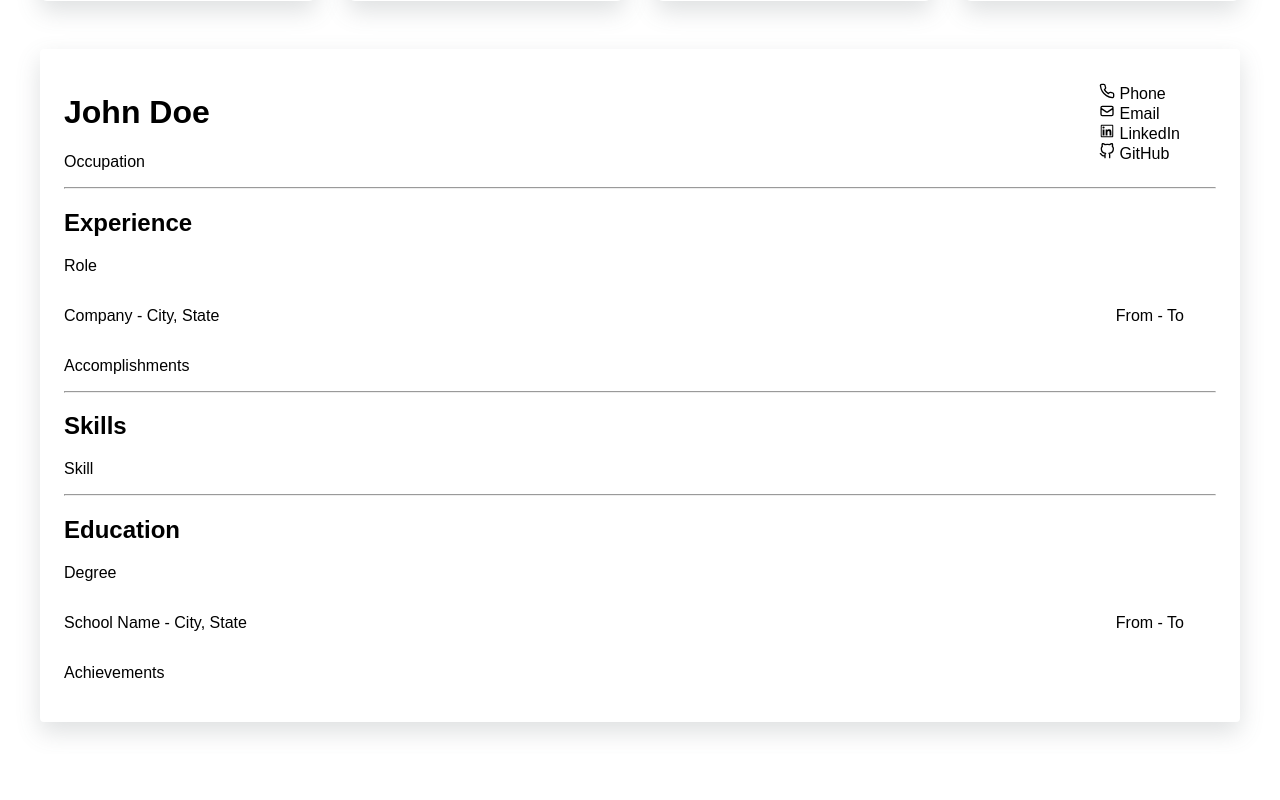
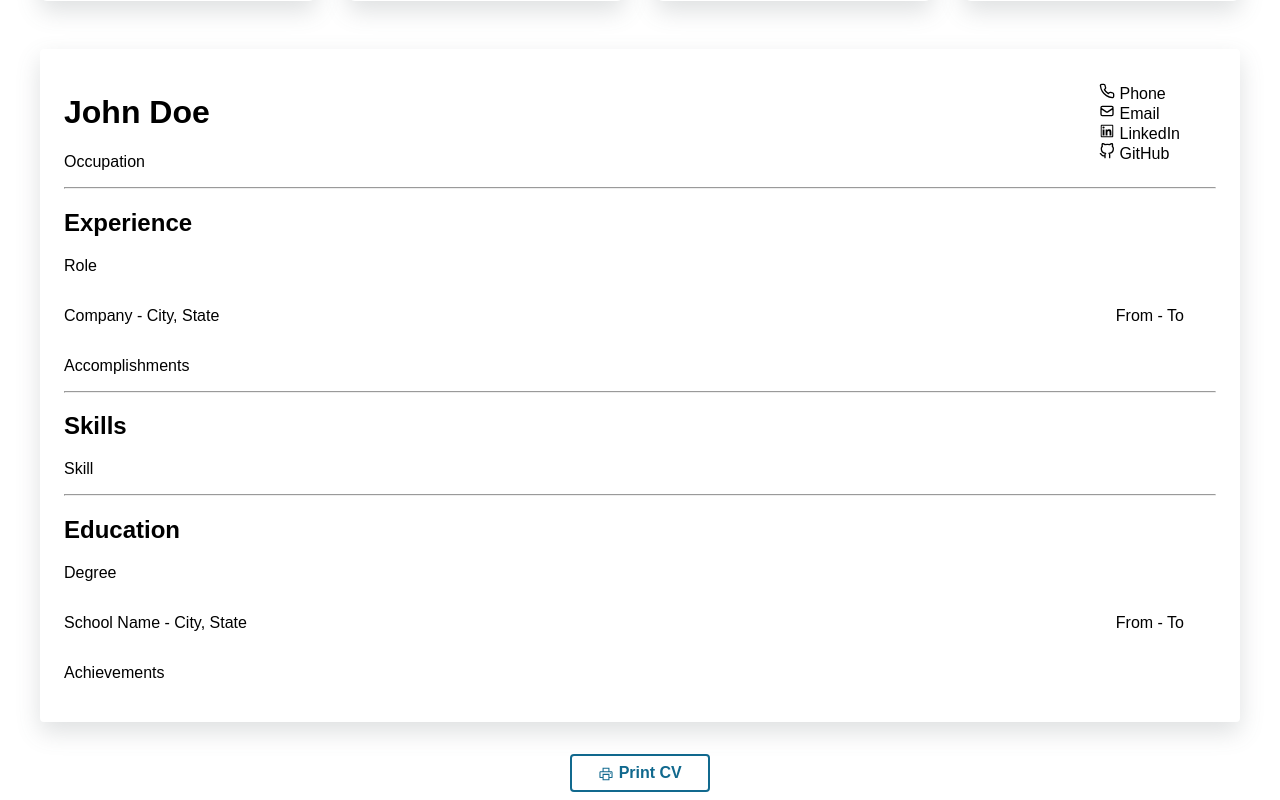
Before and after one commit to SultanBadri/cv-project, a React (Create React App) app: page / in a window 1280 px wide. Shown: the part 267-1067 px from the top of the page. Before the commit the page ends 1021 px from the top, so only its background shows below. Built offline with nearby package versions, Linux system fonts and the light colour scheme.

Commit message:
added print button, used print media to clean up page in print popup, fixed bug in skills form

```diff
--- a/src/components/CVSkills/FormSkills.tsx
+++ b/src/components/CVSkills/FormSkills.tsx
@@ -7,7 +7,7 @@ const Ul = styled.ul`
 
 const Li = styled.li`
   display: inline-block;
-  margin: 0 1rem;
+  margin: 0.5rem;
   padding: 0.4rem 0.8rem;
   border-radius: 4px;
   background: #11698e;
--- a/src/components/FormContainer.tsx
+++ b/src/components/FormContainer.tsx
@@ -8,6 +8,7 @@ import { SkillsInput } from "./CVSkills/SkillsInput";
 import { FormSkills } from "./CVSkills/FormSkills";
 import { EducationInput } from "./CVEducation/EducationInput";
 import { FormEducation } from "./CVEducation/FormEducation";
+import { AiOutlinePrinter } from "react-icons/ai";
 
 const InputsDiv = styled.div`
   display: grid;
@@ -18,6 +19,9 @@ const InputsDiv = styled.div`
     display: flex;
     flex-direction: column;
   }
+  @media print {
+    display: none;
+  }
 `;
 
 const CVDiv = styled.div`
@@ -27,6 +31,36 @@ const CVDiv = styled.div`
   font-family: sans-serif;
   margin: 2rem;
   padding: 1.5rem;
+  @media print {
+    box-shadow: none;
+    margin: -2rem;
+  }
+`;
+
+const PrintButtonContainer = styled.div`
+  display: flex;
+  justify-content: center;
+  align-items: center;
+`;
+
+const PrintButton = styled.button`
+  padding: 8px 26px;
+  font-size: 1rem;
+  border-radius: 4px;
+  border: 2px solid #11698e;
+  outline: none;
+  cursor: pointer;
+  background: transparent;
+  color: #11698e;
+  font-weight: bold;
+  transition: 0.3s ease;
+  &:hover {
+    background: #11698e;
+    color: white;
+  }
+  @media print {
+    display: none;
+  }
 `;
 
 export const FormContainer: React.FC = () => {
@@ -133,6 +167,11 @@ export const FormContainer: React.FC = () => {
         <hr />
         <FormEducation education={education} achievements={achievements} />
       </CVDiv>
+      <PrintButtonContainer>
+        <PrintButton onClick={() => window.print()}>
+          <AiOutlinePrinter style={{ verticalAlign: "middle" }} /> Print CV
+        </PrintButton>
+      </PrintButtonContainer>
     </>
   );
 };
--- a/src/components/Header.tsx
+++ b/src/components/Header.tsx
@@ -9,6 +9,9 @@ const DivHeader = styled.div`
   margin: 0.5rem;
   font-family: sans-serif;
   text-align: center;
+  @media print {
+    display: none;
+  }
 `;
 
 const HeaderH1 = styled.h1`
```
